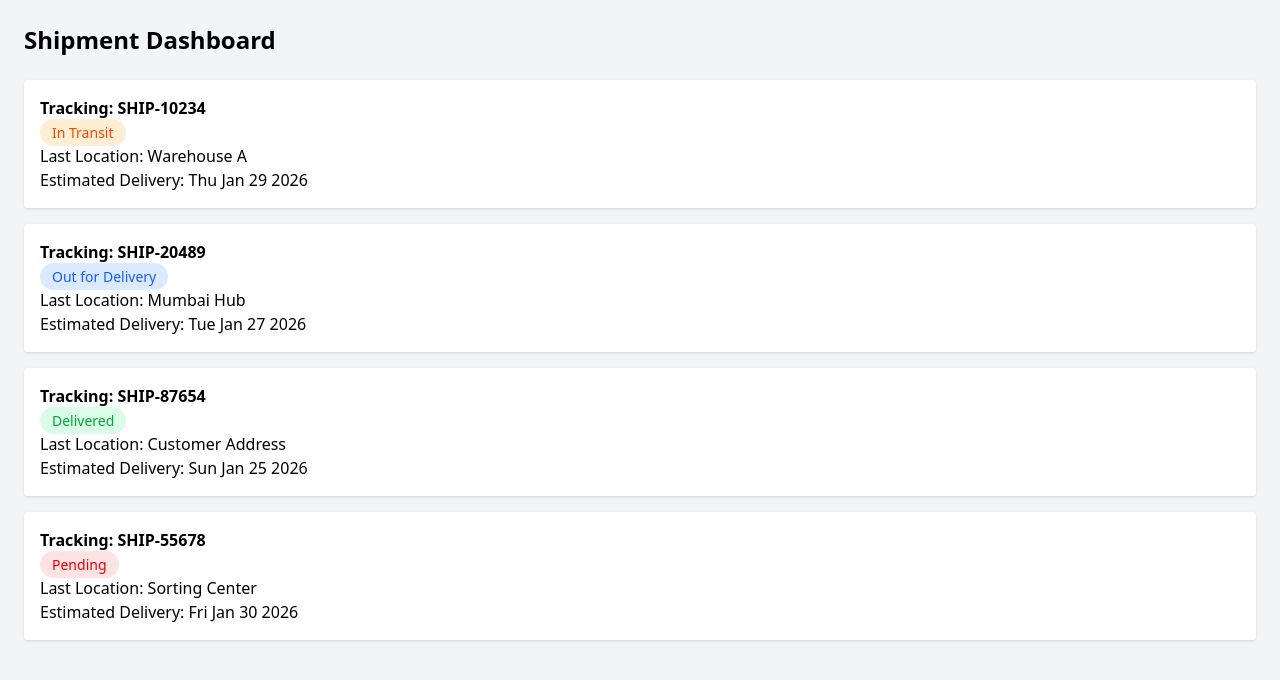
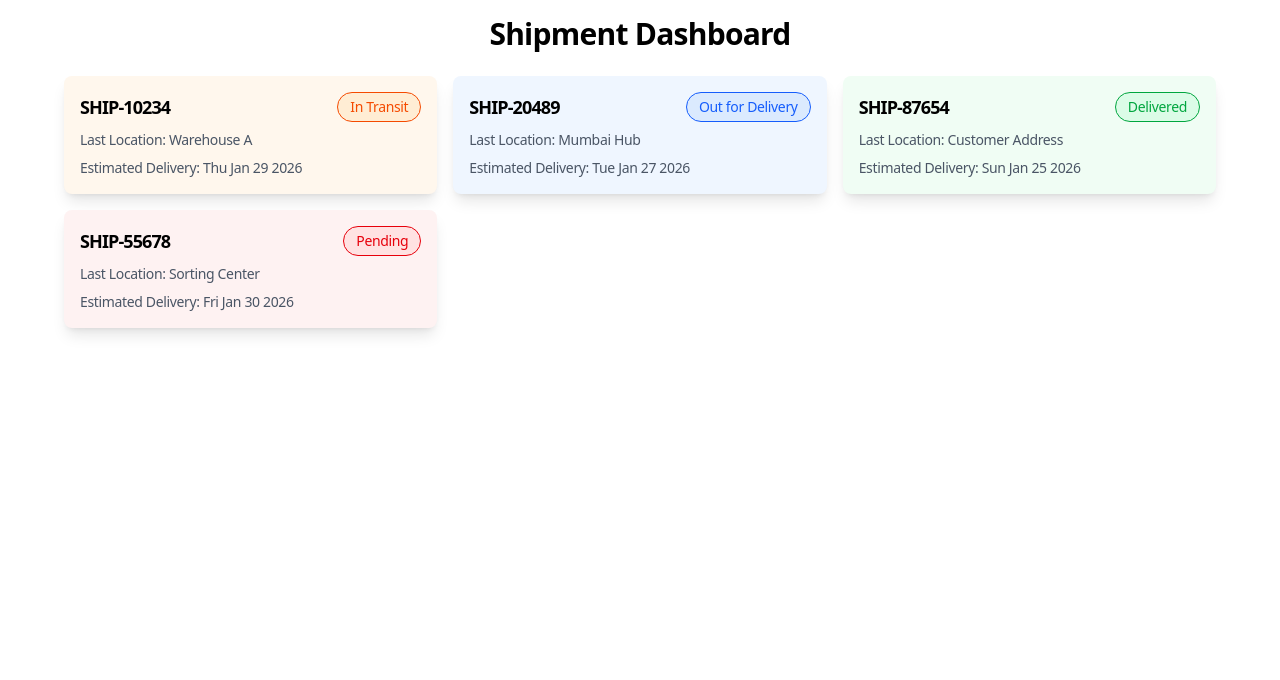
Before and after one commit to hm-aditya/shipment-dashboard, a React (Vite) app: page / in a window 1280 px wide. Shown: the top 680 px of the page. Built offline with nearby package versions, Linux system fonts and the light colour scheme.

Commit message:
created separate card component , styled it , status based backgroud colour for cards

```diff
--- a/src/App.tsx
+++ b/src/App.tsx
@@ -3,9 +3,10 @@ import ShipmentDashboard from "./pages/ShipmentDashboard"
 function App() {
 
   return (
-    <>
+    <div className="h-screen max-w-8xl sm:px-16 px-8 mx-auto">
+
      <ShipmentDashboard/>
-    </>
+    </div>
   )
 }
 
--- /dev/null
+++ b/src/components/ShipmentCard.tsx
@@ -0,0 +1,32 @@
+import type { Shipment } from "../types/shipment";
+import StatusBadge, { statusStyleMap } from "./StatusBadge";
+
+interface ShipmentCardProps {
+  shipment: Shipment;
+}
+
+const ShipmentCard = ({ shipment }: ShipmentCardProps) => {
+  return (
+    <div
+      className={`p-4 rounded-lg shadow-lg flex flex-col gap-2 ${statusStyleMap[shipment.status].card}`}
+    >
+      <div className="flex justify-between items-center">
+        <h2 className="font-semibold text-lg tracking-tighter">
+          {shipment.trackingNumber}
+        </h2>
+        <StatusBadge status={shipment.status} />
+      </div>
+
+      <p className="text-sm text-gray-600 tracking-tight">
+        Last Location: {shipment.lastLocation}
+      </p>
+
+      <p className="text-sm text-gray-600 tracking-tight">
+        Estimated Delivery:{" "}
+        {new Date(shipment.estimatedDelivery).toDateString()}
+      </p>
+    </div>
+  );
+};
+
+export default ShipmentCard;
--- a/src/components/StatusBadge.tsx
+++ b/src/components/StatusBadge.tsx
@@ -1,21 +1,44 @@
 import type { ShipmentStatus } from "../types/shipment";
+
+export const statusStyleMap: Record<
+  ShipmentStatus,
+  { badge: string; card: string ,border:string}
+> = {
+  Pending: {
+    badge: "text-red-600 bg-red-100",
+    card: "bg-red-50",
+    border:"border-red-600"
+  },
+  "In Transit": {
+    badge: "text-orange-600 bg-orange-100",
+    card: "bg-orange-50",
+    border:"border-orange-600"
+  },
+  "Out for Delivery": {
+    badge: "text-blue-600 bg-blue-100",
+    card: "bg-blue-50",
+    border:"border-blue-600"
+  },
+  Delivered: {
+    badge: "text-green-600 bg-green-100",
+    card: "bg-green-50",
+    border:"border-green-600"
+  },
+  Cancelled: {
+    badge: "text-gray-600 bg-gray-200",
+    card: "bg-gray-100",
+    border:"border-gray-600"
+  },
+};
 
 interface StatusBadgeProps {
   status: ShipmentStatus;
 }
 
-const statusColorMap: Record<ShipmentStatus, string> = {
-  Pending: "text-red-600 bg-red-100",
-  "In Transit": "text-orange-600 bg-orange-100",
-  "Out for Delivery": "text-blue-600 bg-blue-100",
-  Delivered: "text-green-600 bg-green-100",
-  Cancelled: "text-gray-600 bg-gray-200",
-};
-
 const StatusBadge = ({ status }: StatusBadgeProps) => {
   return (
     <span
-      className={`px-3 py-1 rounded-full text-sm font-medium ${statusColorMap[status]}`}
+      className={`px-3 py-1 rounded-full text-sm font-medium tracking-tight border ${statusStyleMap[status].badge}`}
     >
       {status}
     </span>
--- a/src/pages/ShipmentDashboard.tsx
+++ b/src/pages/ShipmentDashboard.tsx
@@ -1,7 +1,7 @@
 import { useEffect, useState } from "react";
 import { fetchShipments } from "../services/shipmentService";
 import type { Shipment } from "../types/shipment";
-import StatusBadge from "../components/StatusBadge";
+import ShipmentCard from "../components/ShipmentCard";
 
 const ShipmentDashboard = () => {
   const [shipments, setShipments] = useState<Shipment[]>([]);
@@ -40,26 +40,14 @@ const ShipmentDashboard = () => {
   }
 
   return (
-    <div className="min-h-screen bg-gray-100 p-6">
-      <h1 className="text-2xl font-bold mb-6">Shipment Dashboard</h1>
-
+    <div >
+      <h1 className="text-3xl font-semibold mb-6 pt-4 text-center tracking-tight">Shipment Dashboard  </h1>
       <ul className="space-y-4">
-        {shipments.map((shipment) => (
-          <li
-            key={shipment.id}
-            className="bg-white p-4 rounded shadow-sm"
-          >
-            <p className="font-semibold">
-              Tracking: {shipment.trackingNumber}
-            </p>
-            <StatusBadge status={shipment.status} />
-            <p>Last Location: {shipment.lastLocation}</p>
-            <p>
-              Estimated Delivery:{" "}
-              {new Date(shipment.estimatedDelivery).toDateString()}
-            </p>
-          </li>
-        ))}
+        <div className="grid grid-cols-1 md:grid-cols-2 lg:grid-cols-3 gap-4">
+          {shipments.map((shipment) => (
+            <ShipmentCard key={shipment.id} shipment={shipment} />
+          ))}
+        </div>
       </ul>
     </div>
   );
```
